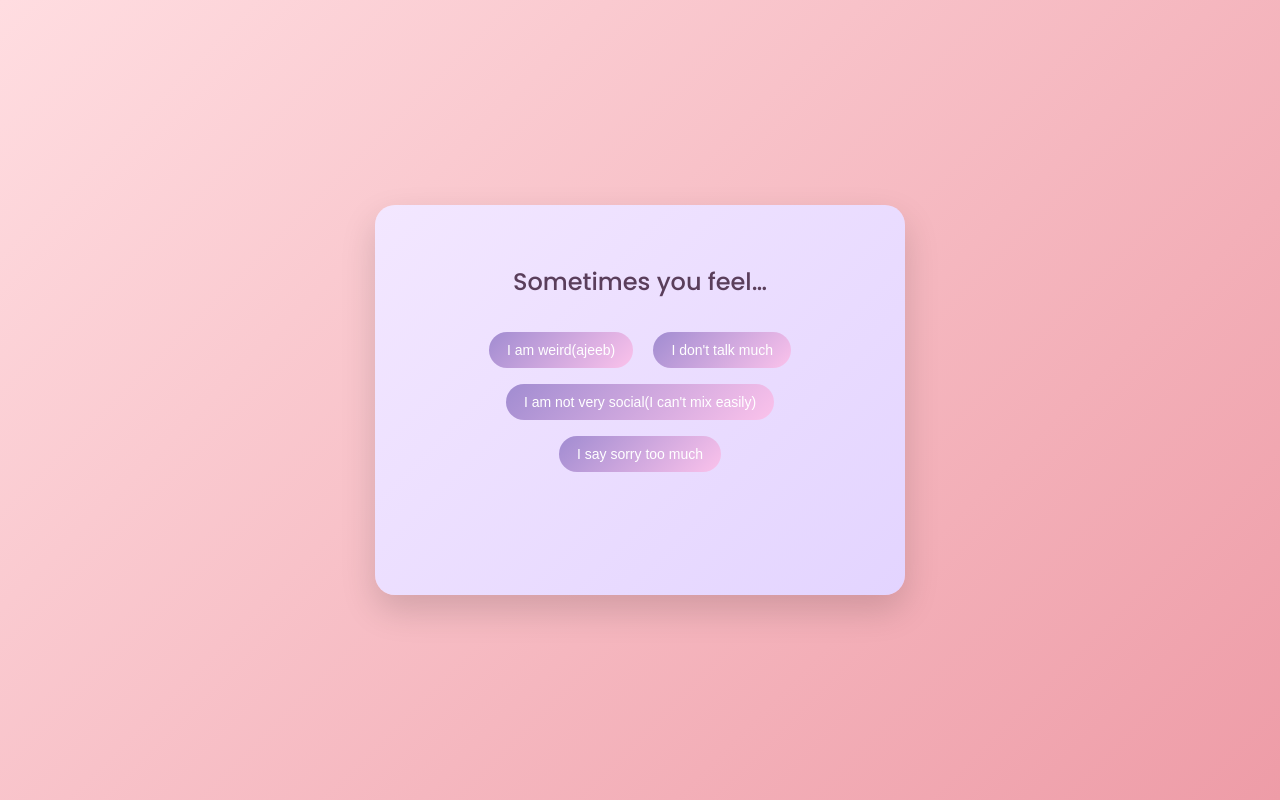
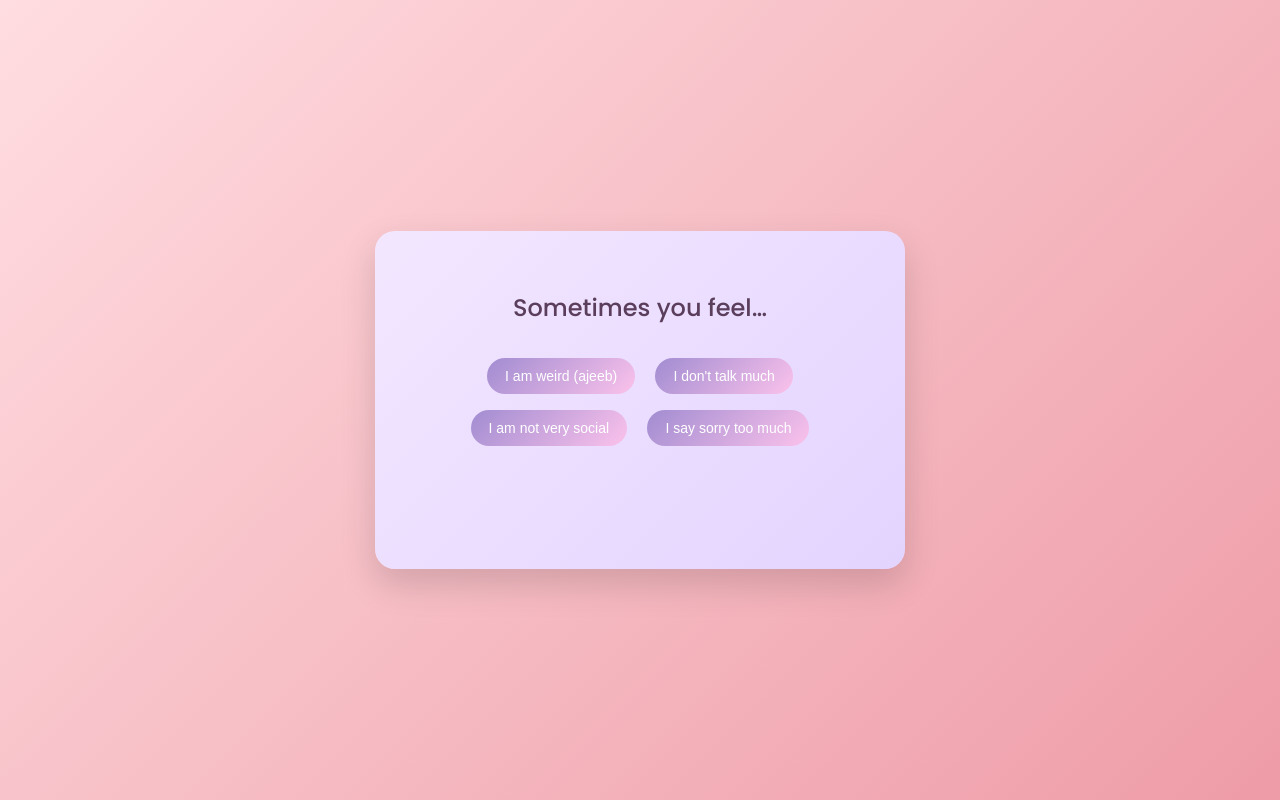
Before and after one commit to debakinandan07/just-you, a plain HTML site: page index.html in a window 1280 px wide. Drawn offline with Linux system fonts and the light colour scheme.

Commit message:
Update index.html

```diff
--- a/index.html
+++ b/index.html
@@ -66,9 +66,9 @@ button:hover{
 <div class="card">
   <h2>Sometimes you feel…</h2>
 
-  <button onclick="reply(1)">I am weird(ajeeb)</button>
+  <button onclick="reply(1)">I am weird (ajeeb)</button>
   <button onclick="reply(2)">I don't talk much</button>
-  <button onclick="reply(3)">I am not very social(I can't mix easily)</button>
+  <button onclick="reply(3)">I am not very social</button>
   <button onclick="reply(4)">I say sorry too much</button>
 
   <div id="response"></div>
```
